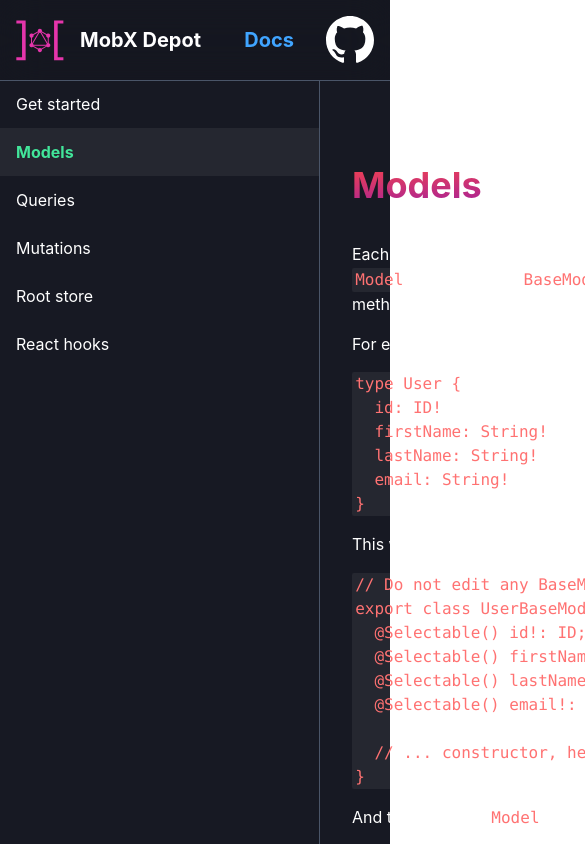
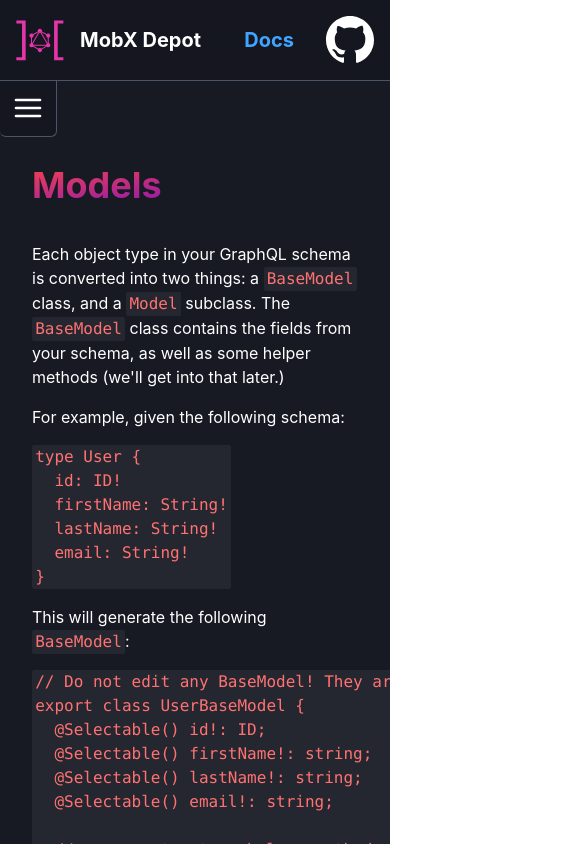
Before and after one commit to Kashuab/mobx-depot-docs, a Next.js app: page /docs/models in a window 390 px wide. Shown: the top 844 px of the page, 585 px wide, since content can reach past the window. Built offline with nearby package versions, Linux system fonts and the light colour scheme.

Commit message:
Implemented mobile optimizations

```diff
--- a/src/components/Navigation.tsx
+++ b/src/components/Navigation.tsx
@@ -1,48 +1,101 @@
-import {Box} from "@chakra-ui/react";
+import {Box, BoxProps, Button} from "@chakra-ui/react";
 import {useRouter} from "next/router";
+import {useState} from "react";
+import {FiMenu, FiX} from "react-icons/fi";
 
 type NavigationProps = {
   children: React.ReactNode
 }
 
 export function Navigation(props: NavigationProps) {
-  const { children } = props
+  const { children } = props;
+
+  const [isOpen, setIsOpen] = useState(false);
 
   return (
+    <Box flexShrink={0} flexGrow={1}>
+      <Button
+        display={{ base: "block", md: "none" }}
+        p={3}
+        position="fixed"
+        top={20}
+        left={0}
+        onClick={() => setIsOpen(c => !c)}
+        sx={{ svg: { margin: 'auto' } }}
+        variant="plain"
+        backgroundColor="blackAlpha.200"
+        borderRight="1px"
+        borderBottom="1px"
+        borderColor="gray.600"
+        height="auto"
+        zIndex={8}
+        borderTopRightRadius={0}
+        backdropFilter="auto"
+        backdropBlur="20px"
+      >
+        <FiMenu color="white" size={32} />
+      </Button>
+
       <Box
         width="20rem"
         borderRight="1px solid"
         borderRightColor="gray.600"
-      flexShrink={0}
         display="flex"
         flexDirection="column"
+        position={{ base: "fixed", md: "static" }}
+        backgroundColor="blackAlpha.200"
+        backdropFilter="auto"
+        backdropBlur="20px"
+        transform={{ base: isOpen ? "translateX(0)" : "translateX(-100%)", md: "none" }}
+        zIndex={9}
+        height="100%"
+        transition="transform 0.2s ease-out"
       >
         {children}
+
+        <NavigationItem onClick={() => setIsOpen(false)} display={{ base: 'block', md: 'none' }}>
+          <FiX size={20} />
+          Close
+        </NavigationItem>
+      </Box>
     </Box>
   )
 }
 
-type NavigationItemProps = {
-  href: string
+type NavigationItemProps = BoxProps & {
+  href?: string
+  onClick?: () => void;
   children: React.ReactNode
 }
 
 export function NavigationItem(props: NavigationItemProps) {
-  const { href, children } = props
+  const { href, onClick, children, ...otherBoxProps } = props;
 
   const router = useRouter();
 
   const isActive = href === router.pathname;
 
+  const boxProps = {
+    as: onClick ? "button" : "a",
+    href: href || undefined,
+    onClick,
+    color: isActive ? "helium.green.500" : "white",
+    fontWeight: isActive ? "bold" : "normal",
+    borderBottomColor: "gray.600",
+    ...otherBoxProps,
+  }
+
   return (
+    <Box {...boxProps as any}>
       <Box
-      as="a"
-      href={href}
-      color={isActive ? "helium.green.500" : "white"}
-      fontWeight={isActive ? "bold" : "normal"}
-      borderBottomColor="gray.600"
+        py={4}
+        px={4}
+        backgroundColor={isActive ? "whiteAlpha.100" : "none"}
+        display="flex"
+        alignItems="center"
+        gap={4}
+        lineHeight={1}
       >
-      <Box py={3} px={4} backgroundColor={isActive ? "whiteAlpha.100" : "none"}>
         {children}
       </Box>
     </Box>
--- a/src/components/Section.tsx
+++ b/src/components/Section.tsx
@@ -18,8 +18,9 @@ export function Section(props: SectionProps) {
       <Box
         minHeight="60rem"
         width={fullWidth ? "100%" : "100rem"}
+        maxWidth="100%"
         mx="auto"
-        padding={16}
+        padding={{ base: 8, md: 16 }}
         display="flex"
         flexDirection="column"
         justifyContent="center"
--- a/src/pages/_app.tsx
+++ b/src/pages/_app.tsx
@@ -2,6 +2,8 @@ import type { AppProps } from 'next/app'
 import {Box, ChakraProvider} from "@chakra-ui/react";
 import {NavigationBar} from "~/components/NavigationBar";
 import {theme} from "~/theme/theme";
+
+import './styles/index.css';
 
 export default function App({ Component, pageProps }: AppProps) {
   return (
@@ -14,6 +16,7 @@ export default function App({ Component, pageProps }: AppProps) {
         minHeight="100vh"
         display="flex"
         flexDirection="column"
+        maxWidth="100%"
       >
         <Component {...pageProps} />
       </Box>
--- a/src/pages/docs.tsx
+++ b/src/pages/docs.tsx
@@ -1,6 +1,7 @@
 import {Box, Text, Heading, UnorderedList, ListItem, Link, Code, OrderedList} from "@chakra-ui/react";
 import {MDXProvider} from "@mdx-js/react";
 import {Navigation, NavigationItem} from "~/components/Navigation";
+import Head from "next/head";
 
 type DocsProps = {
   children: React.ReactNode;
@@ -34,6 +35,13 @@ const components = {
 export default function Docs(props: DocsProps) {
   return (
     <Box pt={20} display="flex" flex={1}>
+      <Head>
+        <title>MobX Depot</title>
+        <meta name="description" content="Scaffold your GraphQL schema with MobX powered models." />
+        <meta name="viewport" content="width=device-width, initial-scale=1" />
+        <link rel="icon" href="/favicon.ico" />
+      </Head>
+
       <Navigation>
         <NavigationItem href="/docs/get-started">Get started</NavigationItem>
         <NavigationItem href="/docs/models">Models</NavigationItem>
@@ -46,10 +54,18 @@ export default function Docs(props: DocsProps) {
       <Box
         p={8}
         minHeight="100%"
+        maxWidth="100%"
         color="white"
-        sx={{ '.ch-code code': { display: 'block' } }}
+        sx={{
+          '.ch-code': {
+            overflow: 'auto',
+            code: {
+              display: 'block'
+            }
+          }
+      }}
       >
-        <Box as="main">
+        <Box as="main" maxWidth="100%">
           <MDXProvider components={components}>
             {props.children}
           </MDXProvider>
--- a/src/pages/index.tsx
+++ b/src/pages/index.tsx
@@ -19,7 +19,7 @@ export default function Home() {
 
           <Heading
             color="white"
-            fontSize={{ base: "2xl", md: "7xl" }}
+            fontSize={{ base: "4xl", md: "7xl" }}
             background="linear-gradient(to bottom right, #5801E3 0%, #FC4646 100%)"
             backgroundClip="text"
             textAlign="center"
@@ -28,7 +28,7 @@ export default function Home() {
             MobX Depot
           </Heading>
 
-          <Text color="white" fontSize="2xl">
+          <Text color="white" fontSize="2xl" textAlign="center">
             Supercharge your GraphQL API interactions with MobX
           </Text>
 
@@ -43,7 +43,7 @@ export default function Home() {
             </Button>
           </Box>
 
-          <Box display="flex" alignItems="center" gap={8}>
+          <Box display="flex" alignItems="center" gap={8} flexWrap="wrap" justifyContent="center">
             <Image src="https://img.shields.io/npm/v/mobx-depot?style=for-the-badge" />
             <Image src="https://img.shields.io/github/last-commit/Kashuab/mobx-depot?style=for-the-badge" />
           </Box>
--- /dev/null
+++ b/src/pages/styles/index.css
@@ -0,0 +1,5 @@
+html, body {
+    width: 100%;
+    overflow-x: hidden;
+    margin: 0;
+}
```
Also changed, not shown: src/components/Codegen.tsx (+87 -118 lines). Lines whose indentation alone changed are shown as unchanged.
